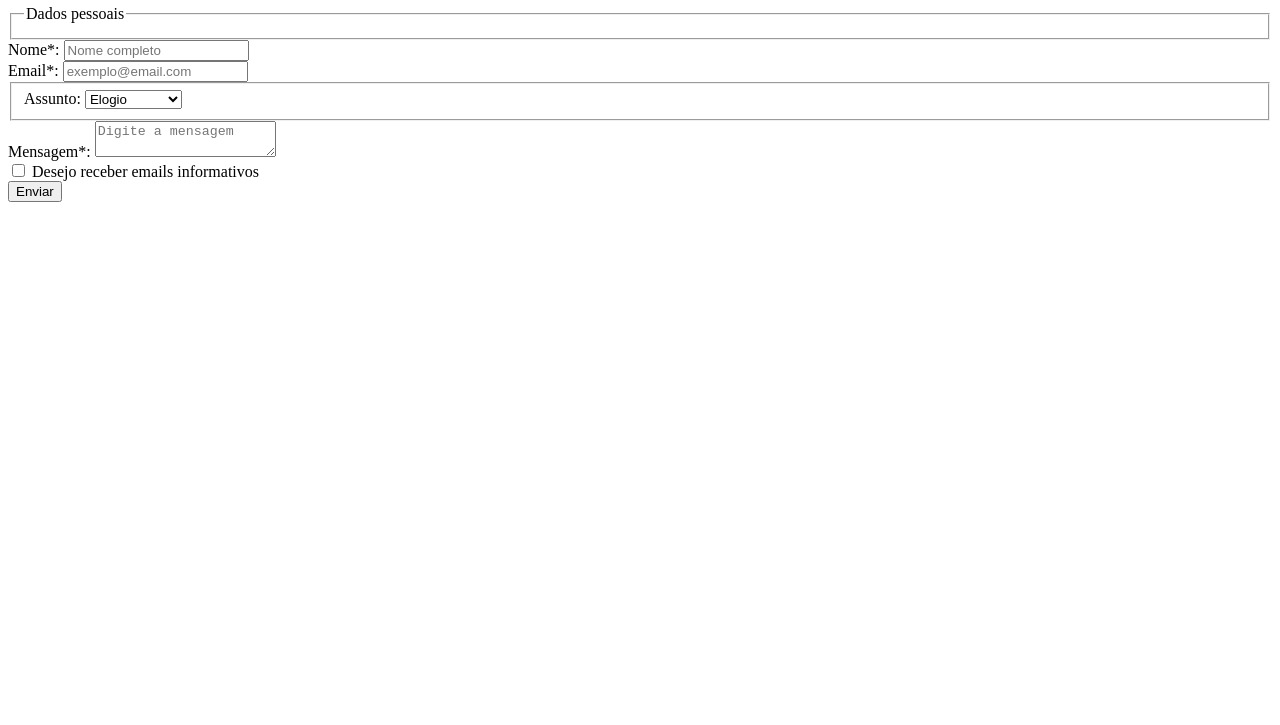
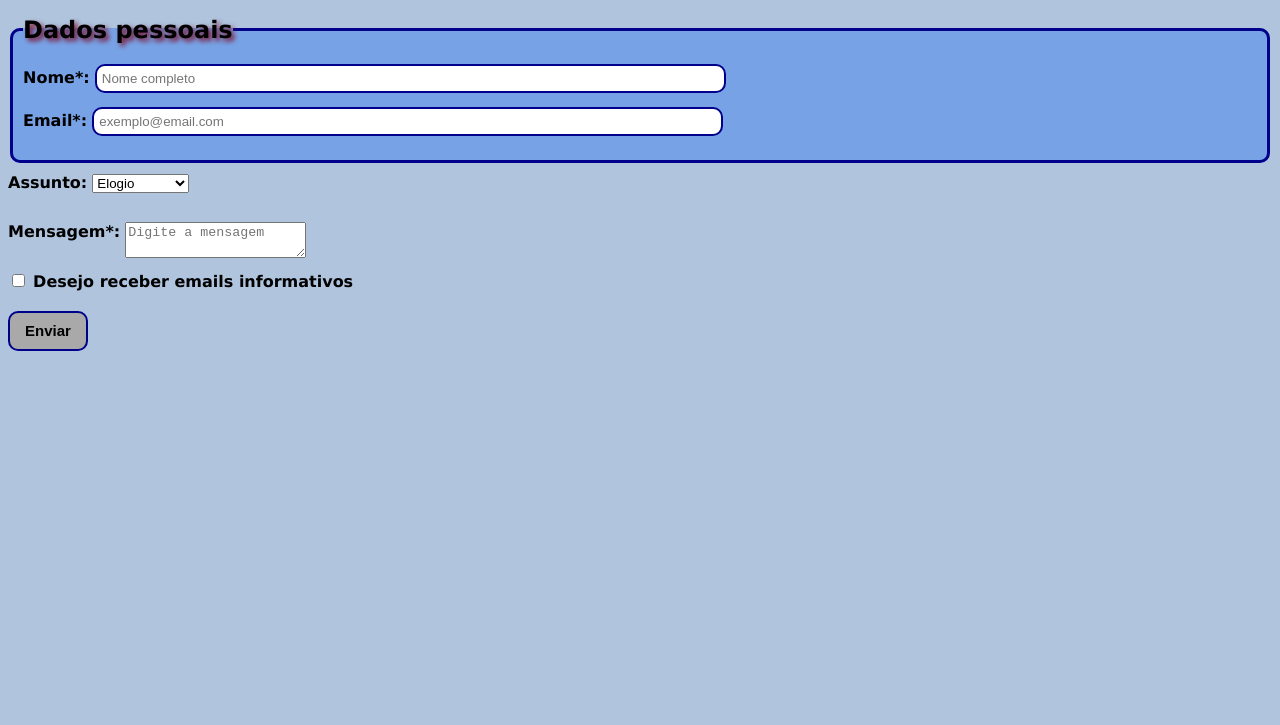
Before and after one commit to DJehSantana/ExCSSFormulario, a plain HTML site: page index.html in a window 1280 px wide. Shown: the part 75-800 px from the top of the page. Drawn offline with Linux system fonts and the light colour scheme.

Commit message:
Estilizando o fieldset e h1

```diff
--- a/index.html
+++ b/index.html
@@ -4,6 +4,7 @@
 
 <head>
     <meta charset="Utf-8">
+    <link rel="stylesheet" href="public/index.css">
     <title>Formulário</title>
 </head>
 
@@ -16,8 +17,6 @@
         <form action="#" method="post">
             <fieldset>
                 <legend>Dados pessoais</legend>
-            </fieldset>
-
                     <div>
                         <label for="nome">Nome*:</label>
                         <input type="text" name="nome" id="nome" placeholder="Nome completo" required>
@@ -26,9 +25,9 @@
                         <label for="email">Email*:</label>
                         <input type="mail" name="email" id="email" placeholder="exemplo@email.com" required>
                     </div>
+            </fieldset>
 
-            <fieldset>
-                <div>
+            <div class="mensagem">
                 <label for="assunto">Assunto:</label>
                 <select name="assunto" id="assunto">
                     <option value="reclamacao">Reclamação</option>
@@ -37,7 +36,7 @@
                     <option value="outro">Outro</option>
                 </select>
             </div>
-            </fieldset>
+
 
             <div>
                 <label for="mensagem">Mensagem*:</label>
@@ -51,8 +50,9 @@
             <label for="cadastro">Desejo receber emails informativos</label>
         </div>
         <div>
-            <input type="submit" value="Enviar">
+            <input type="submit" class="enviar" value="Enviar">
         </div>
     </footer>
 </body>
+
 </html>
--- /dev/null
+++ b/public/index.css
@@ -0,0 +1,66 @@
+/* estilos do formulário */
+
+body{
+    font-family: Verdana, Geneva, Tahoma, sans-serif;
+}
+
+html{
+    background-color: lightsteelblue;
+}
+
+h1{
+    text-decoration: none;
+    text-shadow: 3px 3px 4px rgb(126, 15, 43);
+}
+
+form > div, fieldset{
+    margin-bottom: 10px;
+}
+
+textarea{
+    vertical-align: text-top;
+}
+
+fieldset{
+    background-color: rgb(119, 163, 230);
+    padding: 10px;
+    border-radius: 10px;
+    border: 3px solid darkblue;
+}
+
+label{
+    display: inline-block;
+    text-align: left;
+    font-weight: 600;
+    margin-bottom: 20px;
+}
+
+.check label{
+    width: 70%;
+}
+
+legend{
+    vertical-align: text-top;
+    text-shadow: 3px 3px 5px rgb(126, 15, 43);
+    font-weight: bold;
+    font-size: 1.5rem;
+    padding: 10px 0;
+}
+
+.enviar{
+    background-color: darkgrey;
+    border: 2px solid darkblue;
+    border-radius: 10px;
+    width: 80px;
+    height: 40px;
+    font-weight: bold;
+    font-size: 15px;
+}
+
+#nome, #email{
+    padding: 5px;
+    width: 50%;
+    background-color: #fff;
+    border: 2px solid darkblue;
+    border-radius: 10px;
+}
```
Lines whose indentation alone changed are shown as unchanged.
